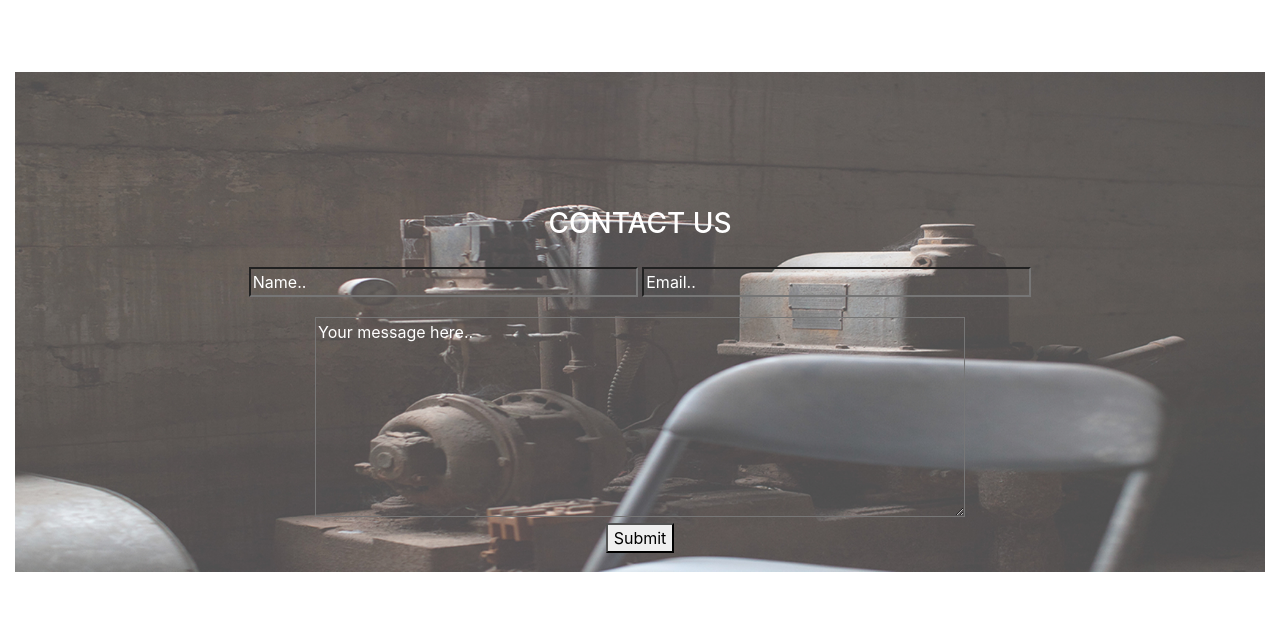
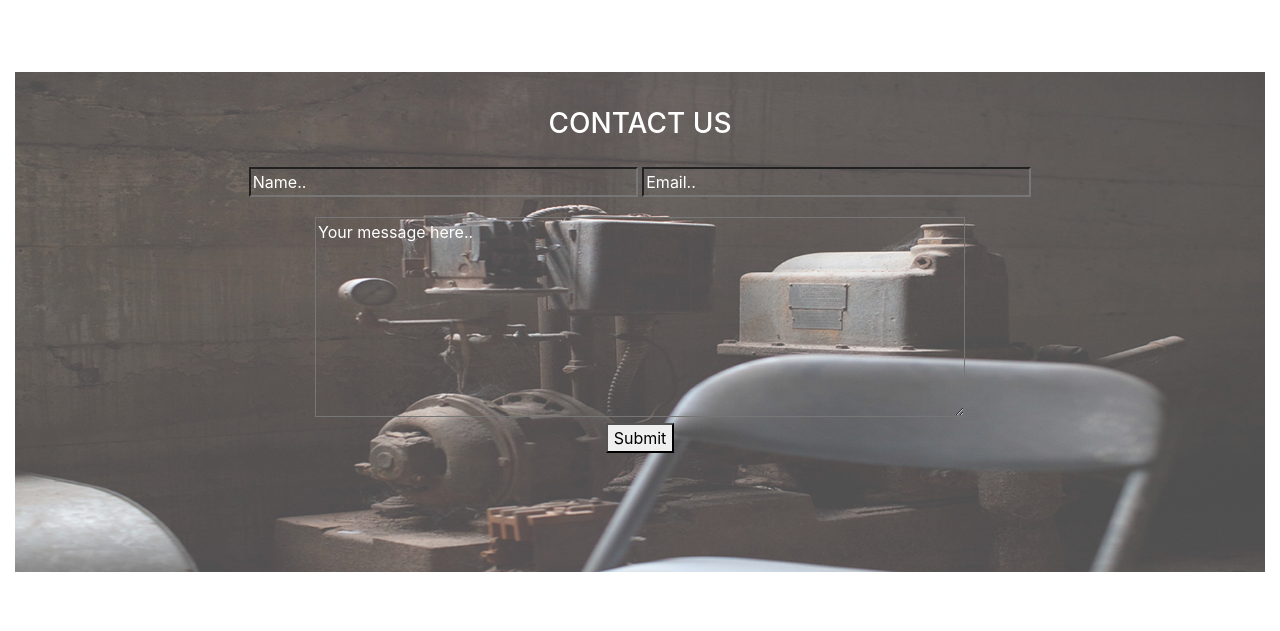
Before and after one commit to Chrys-Chacha/delani-studio, a plain HTML site: page index.html in a window 1280 px wide. Shown: the part 1791-2422 px from the top of the page. Drawn offline with Linux system fonts and the light colour scheme.

Commit message:
add changes to contact form

```diff
--- a/css/styles.css
+++ b/css/styles.css
@@ -78,9 +78,13 @@ margin-left: -15px;
  }
  .contact h3{
      padding-top: 1%;
+     margin-top: -10%;
  }
  .form{
     padding-top: 1%;
+    position: relative;
+    transform: translate(-20);
+
   }
   .form input{
     background: transparent;
```
